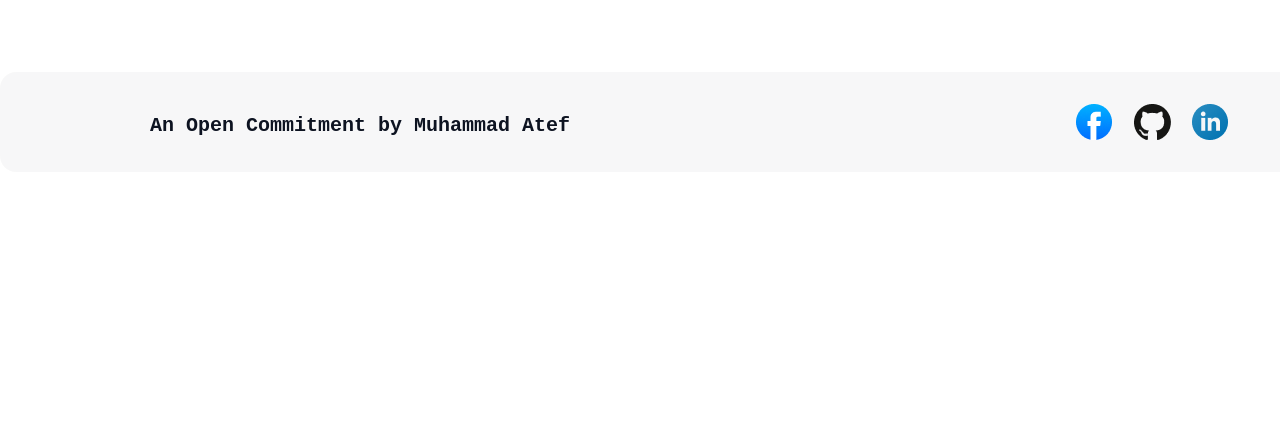
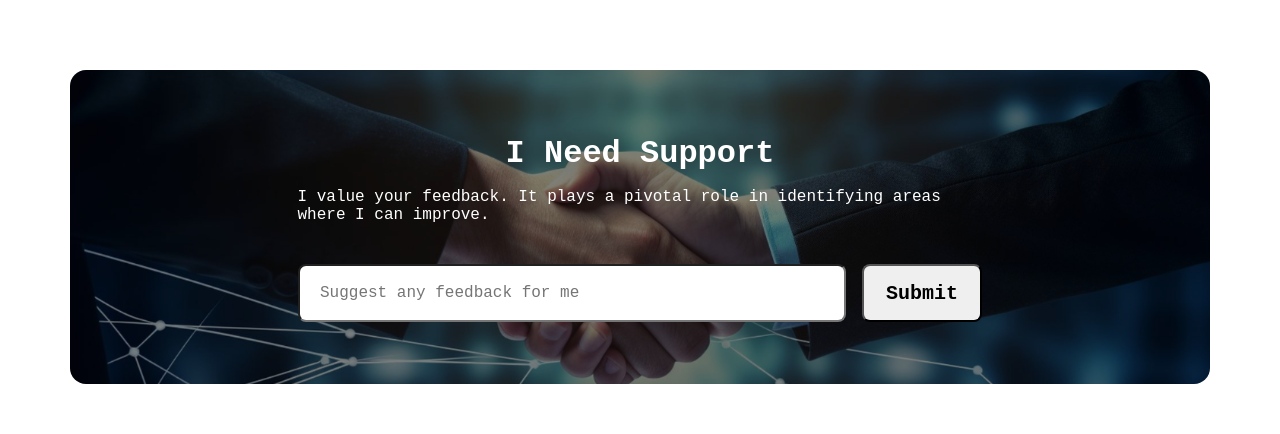
Before and after one commit to NAYAMAAAAT/assinment-one, a plain HTML site: page index.html in a window 1280 px wide. Shown: the part 3550-3984 px from the top of the page. Before the commit the page ends 3729 px from the top, so only its background shows below. Drawn offline with Linux system fonts and the light colour scheme; a web font is replaced by a local one.

Commit message:
final commit

```diff
--- a/index.html
+++ b/index.html
@@ -61,9 +61,9 @@
     <section class="my-inspiration">
         <h1>My Inspiration</h1>
         <p>Discovering the inner workings of websites sparked my passion for web development <br> and how it works. Since then I was inspired to become a web developer.</p>
-        <div class="video-content">
+
             <iframe id="youtube-video" width="560" height="315" src="https://www.youtube.com/embed/S-gIFz-uYNw?si=hYxawmPchdwDMfP5" title="YouTube video player" frameborder="0" allow="accelerometer; autoplay; clipboard-write; encrypted-media; gyroscope; picture-in-picture; web-share" referrerpolicy="strict-origin-when-cross-origin" allowfullscreen></iframe>
-        </div>
+
       </section>
 
 
@@ -92,16 +92,18 @@
         </div>
     </section>
 
+    <section class="feedback-support">
+        <h3 class="feedback-title">I Need Support</h3>
+        <p class="feedback-description">I value your feedback. It plays a pivotal role in identifying areas where I can improve.</p>
+
+        <div class="feedback-input">
+          <input type="text" placeholder="Suggest any feedback for me" class="feedback-input-text">
+          <button class="feedback-submit-btn">Submit</button>
+        </div>
+      </section>
 
 
-
-
-
-
-
-
-
-    <footer >
+<footer >
         <section class="footer-container">
           <div class="foot-contain">
             <h4>An Open Commitment by Muhammad Atef</h4>
@@ -119,13 +121,6 @@
               /></a>
             </div>
           </div>
-        </section>
-      </footer>
-
-
-
-
-
-
+        </section></footer>
 </body>
 </html>
--- a/style.css
+++ b/style.css
@@ -189,14 +189,7 @@
     margin-bottom: 48px;
     line-height: 26px;
 }
-.video-content {
-    width: 1140px;
-    height: 614px;
-    box-sizing: border-box;
-    border: 1px solid rgba(13, 19, 33, 0.2);
-    border-radius: 16px;
-    padding: 28px;
-}
+
 #youtube-video {
     width: 1076px;
     height: 550px;
@@ -261,6 +254,63 @@
     font-size: 16px;
     font-weight: 700;
 }
+.feedback-input {
+    margin-top: 40px;
+    width: 684px;
+    height: 58px;
+    display: flex;
+    gap: 16px;
+  }
+
+  .feedback-input-text {
+    padding-left: 20px;
+    width: 548px;
+    height: 100%;
+    border-radius: 8px;
+    font-weight: 400;
+    font-size: 16px;
+  }
+
+  .feedback-submit-btn {
+    width: 120px;
+    height: 100%;
+    border-radius: 8px;
+    font-weight: 600;
+    font-size: 20px;
+    cursor: pointer;
+  }
+.feedback-support {
+    width: 1140px;
+    height: 314px;
+    margin: 0 auto;
+    margin-top: 77px;
+    background-image: url(./assets/handshake.jpg);
+    background-position: center;
+    background-repeat: no-repeat;
+    background-size: cover;
+    background-color: rgba(0, 0, 0, 0.5);
+    background-blend-mode: overlay;
+    display: flex;
+    flex-direction: column;
+    align-items: center;
+    border-radius: 16px;
+  }
+
+  .feedback-title {
+    padding: 65px 0 0 0;
+    color: rgb(255, 255, 255);
+    font-weight: 700;
+    font-size: 32px;
+  }
+
+  .feedback-description {
+    width: 685px;
+    margin-top: 16px;
+    color: rgb(255, 255, 255);
+    font-weight: 400;
+    font-size: 16px;
+  }
+
 .footer-container{
     width: 1440px;
     height: 100px;
```
